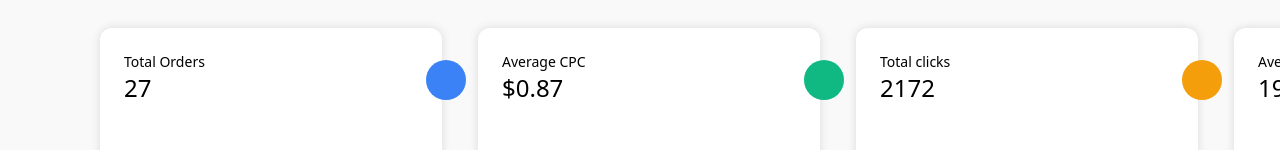
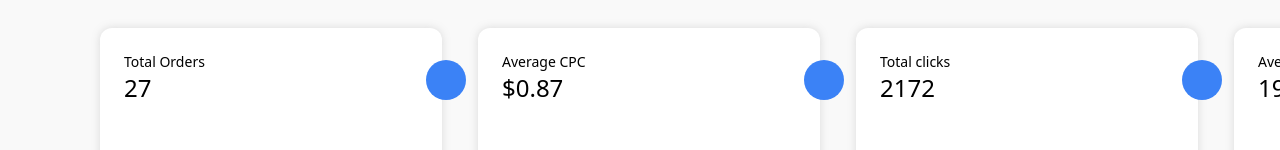
Before and after one commit to robbycode29/nezo-test, a Vue app in the folder nezo-test/: page / in a window 1280 px wide. Shown: the part 154-304 px from the top of the page. Built offline with nearby package versions, Linux system fonts and the light colour scheme; what vue3-apexcharts would draw is missing.

Commit message:
test 3 for fix

```diff
--- a/nezo-test/src/components/ChartOne.vue
+++ b/nezo-test/src/components/ChartOne.vue
@@ -7,7 +7,7 @@
             </div>
             <div class="relative">
                 <img class="relative z-10" :src="chartIconColor"/>
-                <div :class="classAnimationDiv"></div>
+                <div class="absolute top-2 left-2 w-10 h-10 bg-blue-500 rounded-full opacity-100 group-hover:animate-ping-custom"></div>
             </div>
         </div>
         <div class="flex justify-center w-full self-end">
```
